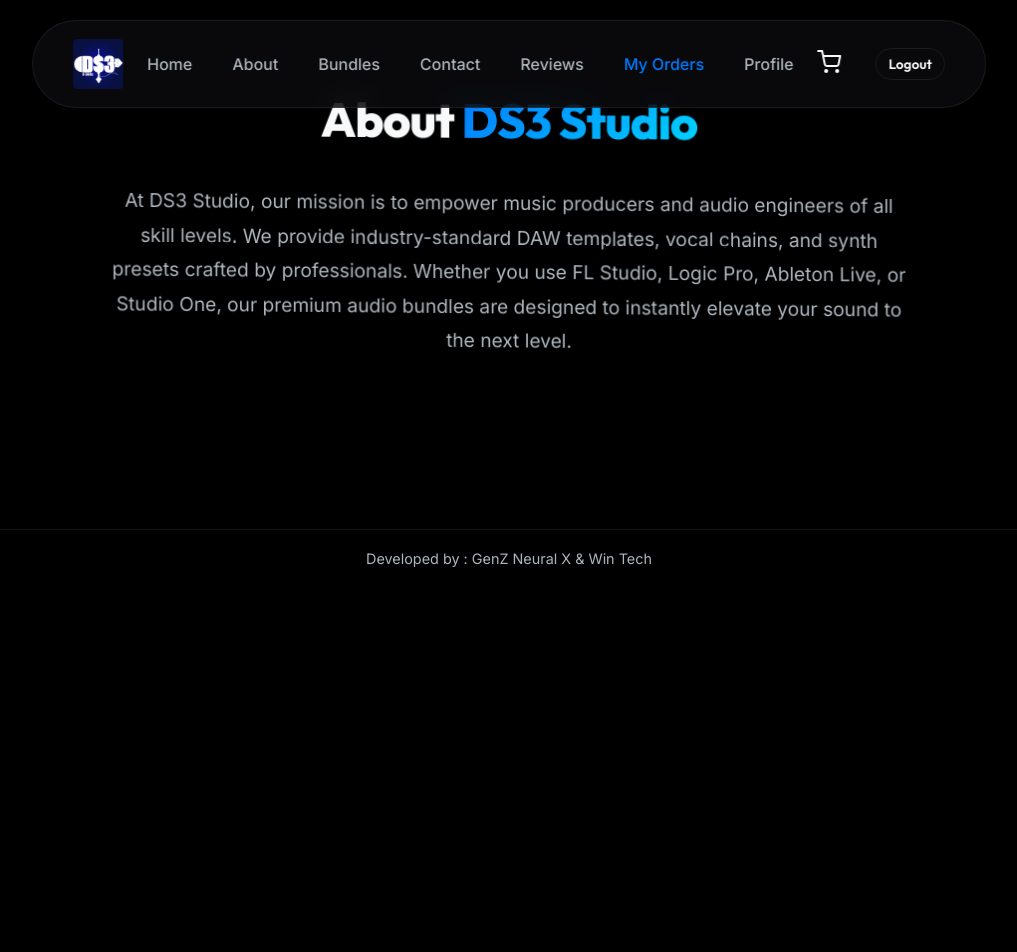
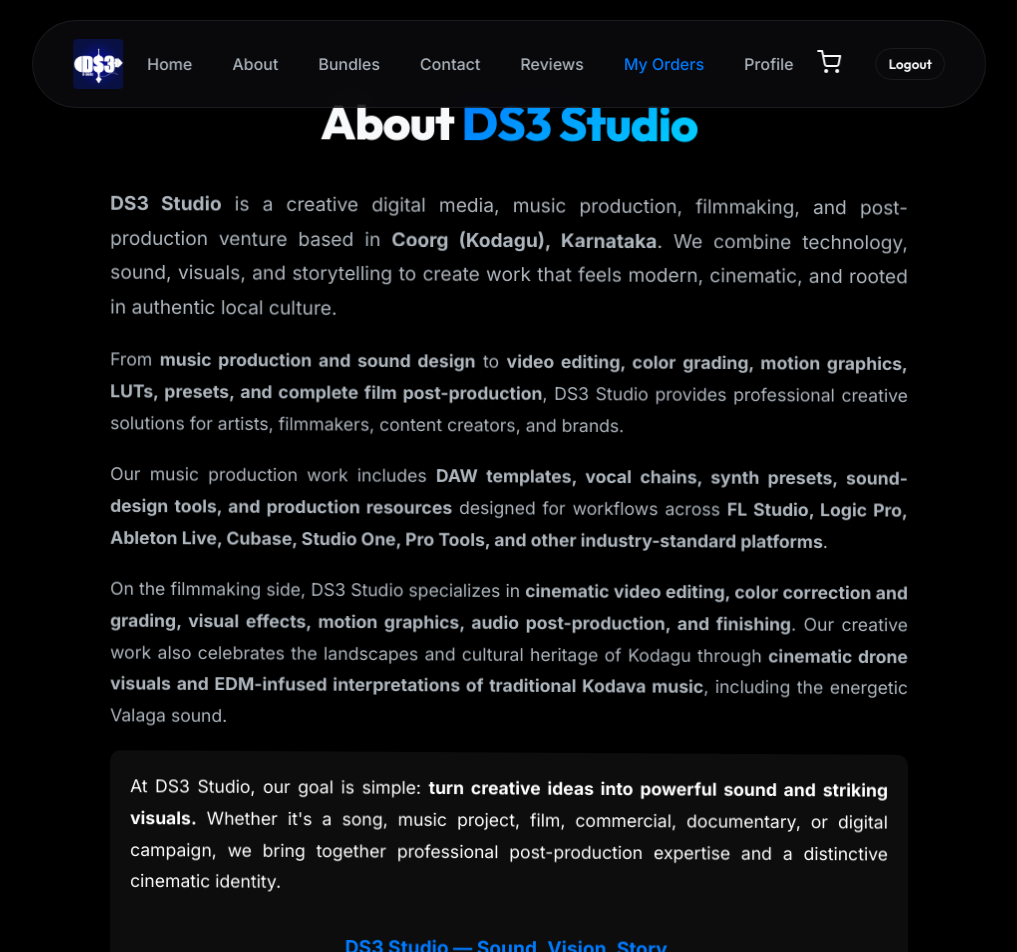
Before and after one commit to ragul-genz/video-editing-, a React (Vite) app: page /about in a window 1280 px wide. Shown: the top 952 px of the page, without its empty margins (131-1148 px from the left). Before the commit the page ends 800 px from the top, so only its background shows below. Built offline with nearby package versions, Linux system fonts and the light colour scheme; sample sign-in values are in the browser's storage.

Commit message:
feat: text updates and video preview feature

```diff
--- a/src/components/Hero.jsx
+++ b/src/components/Hero.jsx
@@ -25,8 +25,8 @@
         <div className="hero-text">
           <div className="badge floating-element delay-1">✨ New Audio Templates 2026</div>
           <h1 className="hero-title">
-            Elevate Your Sound with <br/>
-            <span className="text-gradient">Premium Audio</span> Bundles
+            Bring Your Story to Life with <br/>
+            <span className="text-gradient">Professional Post-Production</span>
           </h1>
           <p className="hero-subtitle">
             Instantly upgrade your tracks with our high-end master templates, vocal chains, and synth presets. Built for FL Studio, Logic Pro, Ableton Live, Cubase & Studio One.
@@ -39,18 +39,26 @@
             }}>Watch Demo</button>
           </div>
 
-          <div className="supported-daws floating-element delay-3">
-            <p>SUPPORTED DAWS:</p>
-            <div className="daw-list">
-              <span>FL Studio</span>
-              <span className="dot">•</span>
-              <span>Logic Pro</span>
-              <span className="dot">•</span>
-              <span>Cubase</span>
-              <span className="dot">•</span>
-              <span>Studio One</span>
-              <span className="dot">•</span>
-              <span>Ableton Live</span>
+          <div className="supported-daws floating-element delay-3" style={{ maxWidth: '800px', margin: '40px auto 0 auto', background: 'rgba(0,0,0,0.4)', padding: '20px', borderRadius: '15px', border: '1px solid rgba(255,255,255,0.1)' }}>
+            <p style={{ fontWeight: 'bold', letterSpacing: '2px', color: 'var(--primary)', marginBottom: '15px' }}>SUPPORTED SOFTWARE & TOOLS:</p>
+
+            <div style={{ display: 'grid', gridTemplateColumns: 'repeat(auto-fit, minmax(200px, 1fr))', gap: '20px', textAlign: 'left', fontSize: '0.85rem' }}>
+              <div>
+                <strong style={{ color: 'white', display: 'block', marginBottom: '8px' }}>Video Editing:</strong>
+                <span style={{ color: 'var(--text-muted)' }}>Adobe Premiere Pro • DaVinci Resolve • Final Cut Pro • Avid Media Composer • Adobe After Effects</span>
+              </div>
+              <div>
+                <strong style={{ color: 'white', display: 'block', marginBottom: '8px' }}>DAWs:</strong>
+                <span style={{ color: 'var(--text-muted)' }}>Pro Tools • FL Studio • Logic Pro • Cubase • Studio One • Ableton Live • Nuendo</span>
+              </div>
+              <div>
+                <strong style={{ color: 'white', display: 'block', marginBottom: '8px' }}>LUTs & Color:</strong>
+                <span style={{ color: 'var(--text-muted)' }}>Cinematic LUTs • Custom LUTs • Rec.709 • Log-to-Rec.709 • Color Presets</span>
+              </div>
+              <div>
+                <strong style={{ color: 'white', display: 'block', marginBottom: '8px' }}>Presets:</strong>
+                <span style={{ color: 'var(--text-muted)' }}>Video Editing • Motion Graphics • Transition • Audio • Sound Design • Color Grading</span>
+              </div>
             </div>
           </div>
         </div>
--- a/src/components/ProductModal.jsx
+++ b/src/components/ProductModal.jsx
@@ -53,11 +53,23 @@
             </ul>
           </div>
 
-          <div className="modal-demo-wrapper">
-            <h3>Interactive Preview</h3>
-            {/* We reuse the DemoPlayer but pass the activeDemo for this specific product */}
-            <DemoPlayer activeDemo={product.title} inModal={true} />
-          </div>
+          {product.previewVideoUrl ? (
+            <div className="modal-video-wrapper">
+              <h3 style={{ marginBottom: '15px' }}>Video Preview</h3>
+              {product.previewVideoUrl.includes('youtube.com') || product.previewVideoUrl.includes('youtu.be') || product.previewVideoUrl.includes('vimeo.com') ? (
+                <div style={{ position: 'relative', paddingBottom: '56.25%', height: 0, overflow: 'hidden', borderRadius: '10px', marginBottom: '20px' }}>
+                  <iframe src={product.previewVideoUrl} style={{ position: 'absolute', top: 0, left: 0, width: '100%', height: '100%', border: '0' }} allowFullScreen></iframe>
+                </div>
+              ) : (
+                <video controls style={{ width: '100%', borderRadius: '10px', marginBottom: '20px', background: 'black' }} src={product.previewVideoUrl}></video>
+              )}
+            </div>
+          ) : (
+            <div className="modal-demo-wrapper">
+              <h3>Interactive Audio Preview</h3>
+              <DemoPlayer activeDemo={product.title} inModal={true} />
+            </div>
+          )}
 
           <div className="modal-actions">
             <button
--- a/src/pages/About.jsx
+++ b/src/pages/About.jsx
@@ -4,10 +4,22 @@
   return (
     <section className="about-section floating-element delay-1" style={{ padding: '100px 20px', textAlign: 'center', minHeight: '60vh', display: 'flex', flexDirection: 'column', justifyContent: 'center', alignItems: 'center' }}>
       <h1 className="section-title">About <span className="text-gradient">DS3 Studio</span></h1>
-      <p className="section-subtitle" style={{ maxWidth: '800px', margin: '20px auto', fontSize: '1.2rem', lineHeight: '1.8' }}>
-        At DS3 Studio, our mission is to empower music producers and audio engineers of all skill levels.
-        We provide industry-standard DAW templates, vocal chains, and synth presets crafted by professionals.
-        Whether you use FL Studio, Logic Pro, Ableton Live, or Studio One, our premium audio bundles are designed to instantly elevate your sound to the next level.
+      <p className="section-subtitle" style={{ maxWidth: '800px', margin: '20px auto', fontSize: '1.2rem', lineHeight: '1.8', textAlign: 'justify' }}>
+        <strong>DS3 Studio</strong> is a creative digital media, music production, filmmaking, and post-production venture based in <strong>Coorg (Kodagu), Karnataka</strong>. We combine technology, sound, visuals, and storytelling to create work that feels modern, cinematic, and rooted in authentic local culture.
+      </p>
+      <p style={{ maxWidth: '800px', margin: '0 auto 20px auto', fontSize: '1.1rem', lineHeight: '1.8', color: 'var(--text-muted)', textAlign: 'justify' }}>
+        From <strong>music production and sound design</strong> to <strong>video editing, color grading, motion graphics, LUTs, presets, and complete film post-production</strong>, DS3 Studio provides professional creative solutions for artists, filmmakers, content creators, and brands.
+      </p>
+      <p style={{ maxWidth: '800px', margin: '0 auto 20px auto', fontSize: '1.1rem', lineHeight: '1.8', color: 'var(--text-muted)', textAlign: 'justify' }}>
+        Our music production work includes <strong>DAW templates, vocal chains, synth presets, sound-design tools, and production resources</strong> designed for workflows across <strong>FL Studio, Logic Pro, Ableton Live, Cubase, Studio One, Pro Tools, and other industry-standard platforms</strong>.
+      </p>
+      <p style={{ maxWidth: '800px', margin: '0 auto 20px auto', fontSize: '1.1rem', lineHeight: '1.8', color: 'var(--text-muted)', textAlign: 'justify' }}>
+        On the filmmaking side, DS3 Studio specializes in <strong>cinematic video editing, color correction and grading, visual effects, motion graphics, audio post-production, and finishing</strong>. Our creative work also celebrates the landscapes and cultural heritage of Kodagu through <strong>cinematic drone visuals and EDM-infused interpretations of traditional Kodava music</strong>, including the energetic Valaga sound.
+      </p>
+      <p style={{ maxWidth: '800px', margin: '0 auto 20px auto', fontSize: '1.1rem', lineHeight: '1.8', color: 'white', textAlign: 'justify', background: 'rgba(255,255,255,0.05)', padding: '20px', borderRadius: '10px' }}>
+        At DS3 Studio, our goal is simple: <strong>turn creative ideas into powerful sound and striking visuals.</strong> Whether it's a song, music project, film, commercial, documentary, or digital campaign, we bring together professional post-production expertise and a distinctive cinematic identity.
+        <br/><br/>
+        <strong style={{ color: 'var(--primary)', fontSize: '1.2rem', textAlign: 'center', display: 'block' }}>DS3 Studio — Sound. Vision. Story.</strong>
       </p>
     </section>
   );
--- a/src/pages/AdminDashboard.jsx
+++ b/src/pages/AdminDashboard.jsx
@@ -10,7 +10,7 @@
   const [newLogoUrl, setNewLogoUrl] = useState(siteSettings.logoUrl);
 
   const [newProduct, setNewProduct] = useState({
-    title: '', description: '', price: '', image: '', color: '#007bff', features: '', driveLink: '', previewUrl: ''
+    title: '', description: '', price: '', image: '', color: '#007bff', features: '', driveLink: '', previewUrl: '', previewVideoUrl: ''
   });
   const [editingProductId, setEditingProductId] = useState(null);
 
@@ -116,7 +116,8 @@
       color: newProduct.color,
       features: typeof newProduct.features === 'string' ? newProduct.features.split(',').map(f => f.trim()) : newProduct.features,
       driveLink: newProduct.driveLink,
-      previewUrl: newProduct.previewUrl
+      previewUrl: newProduct.previewUrl,
+      previewVideoUrl: newProduct.previewVideoUrl
     };
 
     if (editingProductId) {
@@ -128,7 +129,7 @@
       addToast("Product added successfully!", "success");
     }
 
-    setNewProduct({ title: '', description: '', price: '', image: '', color: '#007bff', features: '', driveLink: '', previewUrl: '' });
+    setNewProduct({ title: '', description: '', price: '', image: '', color: '#007bff', features: '', driveLink: '', previewUrl: '', previewVideoUrl: '' });
   };
 
   const handleEditProduct = (product) => {
@@ -143,7 +144,7 @@
 
   const handleCancelEdit = () => {
     setEditingProductId(null);
-    setNewProduct({ title: '', description: '', price: '', image: '', color: '#007bff', features: '', driveLink: '', previewUrl: '' });
+    setNewProduct({ title: '', description: '', price: '', image: '', color: '#007bff', features: '', driveLink: '', previewUrl: '', previewVideoUrl: '' });
   };
 
   const handleDeleteProduct = (id) => {
@@ -258,6 +259,13 @@
               <input type="file" accept="audio/*" onChange={handleMusicUpload} style={{ fontSize: '0.85rem', color: 'var(--text-muted)' }} />
             </div>
           </div>
+
+          <div style={{ ...inputStyle, gridColumn: 'span 2', display: 'flex', flexDirection: 'column', gap: '10px' }}>
+            <label style={{ fontSize: '0.9rem', color: 'var(--text-muted)', marginBottom: '-5px' }}>Preview Video (YouTube, Vimeo, or MP4 URL)</label>
+            <input type="url" placeholder="Video Preview URL (e.g., https://youtube.com/embed/...)" value={newProduct.previewVideoUrl || ''} onChange={e => setNewProduct({...newProduct, previewVideoUrl: e.target.value})} style={{ background: 'transparent', border: 'none', color: 'white', width: '100%', outline: 'none', padding: '5px 0' }} />
+            <span style={{ fontSize: '0.8rem', color: 'var(--primary)' }}>* Direct upload not supported to save storage. Please paste a link.</span>
+          </div>
+
           <input type="url" placeholder="Google Drive Link (https://drive.google.com/...)" required value={newProduct.driveLink} onChange={e => setNewProduct({...newProduct, driveLink: e.target.value})} style={{ ...inputStyle, gridColumn: 'span 2', borderColor: 'var(--primary)' }} />
 
           <div style={{ gridColumn: 'span 2', display: 'flex', gap: '10px' }}>
```
